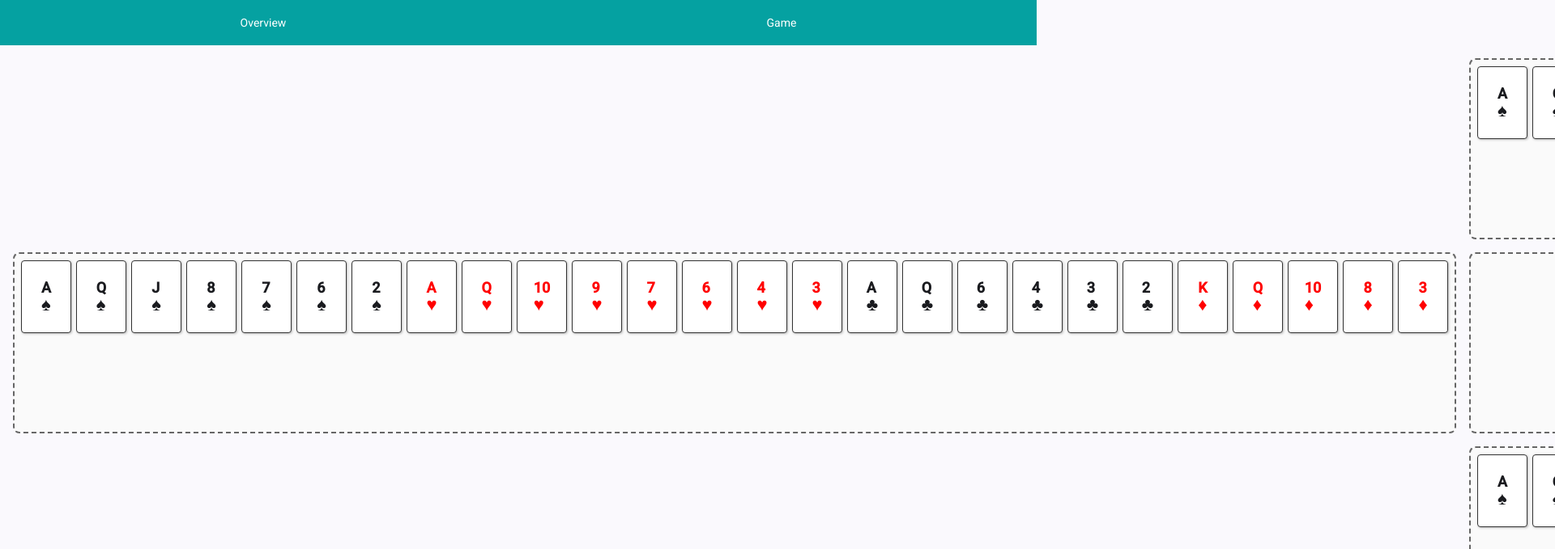
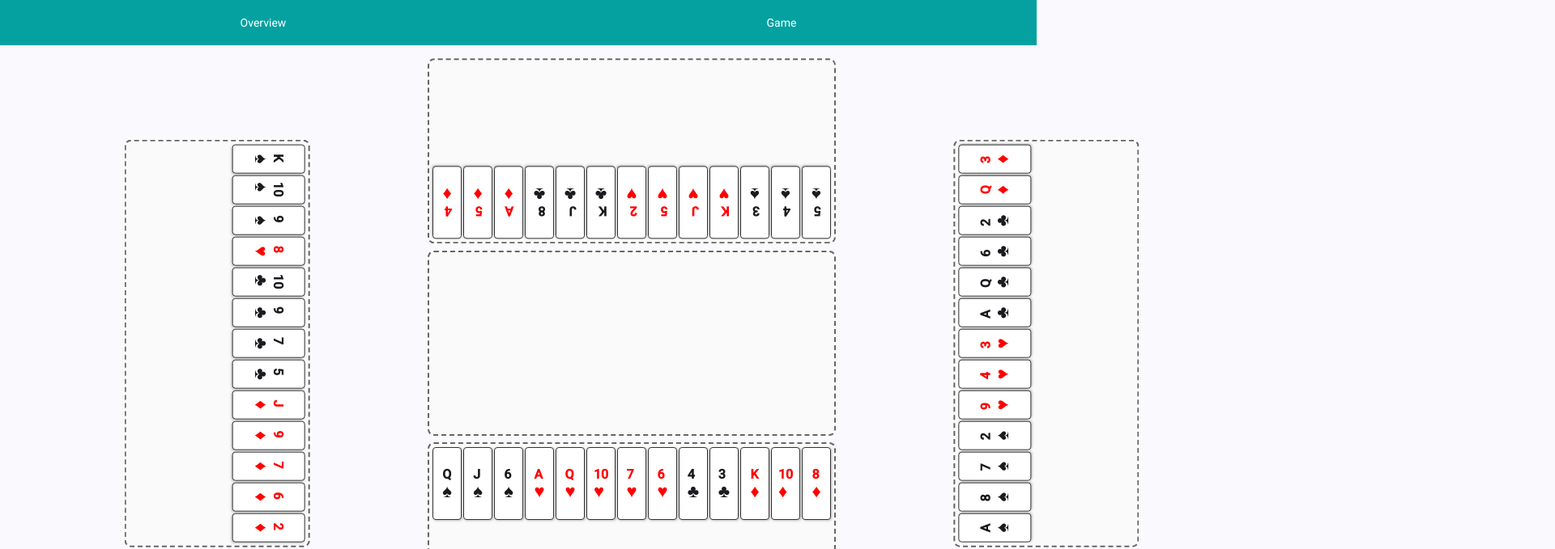
Before and after one commit to yohagos/ng-card-game, an Angular app: page / in a window 1280 px wide. Shown: the top 679 px of the page at 81% size, 1920 px wide, since content can reach past the window. Built offline with nearby package versions, Linux system fonts and the light colour scheme.

Commit message:
minor adjustings of game design

```diff
--- a/src/app/shared/card/card.html
+++ b/src/app/shared/card/card.html
@@ -1,56 +1,3 @@
-<!-- @if (loading()) { loading... } @else {
-<div class="board">
-  <div class="zone"></div>
-  <div class="zone"></div>
-  <div class="zone"></div>
-  <div
-    class="zone center"
-    cdkDropList
-    id="center"
-    [cdkDropListData]="centerCards"
-    [cdkDropListConnectedTo]="['stack']"
-    (cdkDropListDropped)="dropCard($event)"
-  >
-    <div *ngFor="let card of centerCards" cdkDrag class="card {{ card.suit }} ">
-      <div class="corner top-left">
-        <div class="value">{{ card.value }}</div>
-        <div class="suit">{{ card.suit }}</div>
-      </div>
-      <div class="card-center">
-        {{ card.suit }}
-      </div>
-      <div class="corner bottom-right">
-        <div class="value">{{ card.value }}</div>
-        <div class="suit">{{ card.suit }}</div>
-      </div>
-    </div>
-  </div>
-
-  <div
-    class="zone stack"
-    cdkDropList
-    id="stack"
-    [cdkDropListData]="stackCards"
-    [cdkDropListConnectedTo]="['center']"
-    (cdkDropListDropped)="dropCard($event)"
-  >
-    <div *ngFor="let card of stackCards; let i = index" cdkDrag class="card {{ card.suit }}">
-      <div class="corner top-left">
-        <div class="value">{{ card.value }}</div>
-        <div class="suit">{{ card.suit }}</div>
-      </div>
-      <div class="card-center">
-        {{ card.suit }}
-      </div>
-      <div class="corner bottom-right">
-        <div class="value">{{ card.value }}</div>
-        <div class="suit">{{ card.suit }}</div>
-      </div>
-    </div>
-  </div>
-</div>
-} -->
-
 <div class="board">
   <div
     class="zone to-center"
@@ -61,7 +8,7 @@
     (cdkDropListDropped)="dropCard($event)"
   >
     <div class="card-row">
-      @for (card of userB; track $index) {
+      @for (card of userA; track $index) {
       <div class="card {{ card.suit }}" cdkDrag>
         <div class="corner top-left">
         <div class="value">{{ card.value }}</div>
@@ -95,7 +42,7 @@
     cdkDropList
     id="center"
     [cdkDropListData]="centerCards"
-    [cdkDropListConnectedTo]="['userA,userB,userC,userD']"
+    [cdkDropListConnectedTo]="['userA','userB','userC','userD']"
     (cdkDropListDropped)="dropCard($event)"
   >
   <div class="card-row">
@@ -114,11 +61,11 @@
     cdkDropList
     id="userC"
     [cdkDropListData]="userC"
-    [cdkDropListConnectedTo]="['stack']"
+    [cdkDropListConnectedTo]="['center']"
     (cdkDropListDropped)="dropCard($event)"
   >
 <div class="card-row">
-      @for (card of userB; track $index) {
+      @for (card of userC; track $index) {
       <div class="card {{ card.suit }}" cdkDrag>
         <div class="corner top-left">
         <div class="value">{{ card.value }}</div>
@@ -133,11 +80,11 @@
     cdkDropList
     id="userD"
     [cdkDropListData]="userD"
-    [cdkDropListConnectedTo]="['stack']"
+    [cdkDropListConnectedTo]="['center']"
     (cdkDropListDropped)="dropCard($event)"
   >
 <div class="card-row">
-      @for (card of userB; track $index) {
+      @for (card of userD; track $index) {
       <div class="card {{ card.suit }}" cdkDrag>
         <div class="corner top-left">
         <div class="value">{{ card.value }}</div>
--- a/src/app/shared/card/card.scss
+++ b/src/app/shared/card/card.scss
@@ -1,69 +1,13 @@
-/* .board {
-  display: flex;
-  flex-direction: row;
-  align-items: center;
-  gap: 10px;
-  padding: 1.5rem;
-}
-
-.zone {
-  min-height: 130px;
-  min-width: 200px;
-  border: 2px dashed #555;
-  border-radius: 6px;
-  display: flex;
-  flex-wrap: wrap;
-  gap: 8px;
-  padding: 12px;
-}
-
-.card {
-  width: 100px;
-  height: 150px;
-  background: #f1f1f1;
-  border: 1px solid #333;
-  border-radius: 8px;
-  display: grid;
-  place-items: center;
-  box-shadow: 2px 2px 4px rgba(0, 0, 0, 0.6);
-  cursor: grab;
-}
-
-.top-left {
-    top: 6px;
-    left: 4px;
-  }
-
-  .bottom-right {
-    bottom: 6px;
-    right: 4px ;
-    transform: rotate(180deg);
-  }
-
-.cdk-drag-dragging {
-  opacity: 0.6;
-  cursor: grabbing;
-}
-
-.cdk-drag-placeholder {
-  background: #51ff8b96;
-}
-
-.♥, .♦ {
-  color: red;
-} */
-
-/* layout.scss */
 .board{
   display:grid;
   grid-template-areas:
-    ".    top   ."
-    "left mid   right"
-    ".    bot   .";
+    ". top ."
+    "left mid right"
+    ". bot .";
   grid-template-columns:1fr 1fr 1fr;
   grid-template-rows:1fr 1fr 1fr;
   height:92vh;
-  gap:1rem;
+  gap:0.5rem;
   padding:1rem;
   box-sizing:border-box;
 }
@@ -71,6 +15,7 @@
   border:2px dashed #666;
   border-radius:8px;
   background:#fafafa;
+  max-width: 500px;
 }
 .to-center     {grid-area:top;}
 .left-center   {grid-area:left;}
@@ -92,14 +37,26 @@
   justify-content:center;
 }
 
+.to-center {
+  transform: rotate(180deg);
+}
+
+.left-center {
+  transform: rotate(90deg);
+}
+
+.right-center {
+  transform: rotate(270deg);
+}
+
 .card-row {
   display:flex;
-  gap:6px;
-  padding:8px;
+  gap:2px;
+  padding:4px;
 }
 
 .card{
-  width:60px;
+  width:55px;
   height:88px;
   background:#fff;
   border:1px solid #333;
@@ -109,7 +66,7 @@
   align-items:center;
   justify-content:center;
   font-weight:bold;
-  font-size:18px;
+  font-size:16px;
   cursor:pointer;
   box-shadow:1px 1px 3px rgba(0,0,0,.25);
 }
--- a/src/app/shared/card/card.ts
+++ b/src/app/shared/card/card.ts
@@ -4,7 +4,6 @@ import {
   CdkDragDrop,
   CdkDropList,
   CdkDrag,
-  CdkDropListGroup,
   moveItemInArray,
   transferArrayItem
 } from "@angular/cdk/drag-drop";
@@ -17,7 +16,6 @@ import {
     CommonModule,
     CdkDropList,
     CdkDrag,
-    CdkDropListGroup,
 ],
   templateUrl: './card.html',
   styleUrl: './card.scss'
@@ -36,7 +34,6 @@ export class Card implements OnInit, OnDestroy {
   userC: any[] = []
   userD: any[] = []
 
-  //stackCards: any[] = []
   centerCards: any[] = []
 
   constructor() {
@@ -74,9 +71,16 @@ export class Card implements OnInit, OnDestroy {
   getRandomCards() {
     const shuffled = [...this.cards].sort(() => 0.5 - Math.random())
     this.userA = this.sortCards(shuffled.splice(0, 13))
-    this.userB = this.sortCards(shuffled.splice(13, 26))
-    this.userC = this.sortCards(shuffled.splice(26, 39))
-    this.userD = this.sortCards(shuffled.splice(39, 52))
+    this.userB = this.sortCards(shuffled.splice(0, 13))
+    this.userC = this.sortCards(shuffled.splice(0, 13))
+    this.userD = this.sortCards(shuffled.splice(0, 13))
+
+    console.log('Shuffled List of cards | Before => ', shuffled)
+    console.log('User a cards => ', this.userA)
+    console.log('User b cards => ', this.userB)
+    console.log('User c cards => ', this.userC)
+    console.log('User d cards => ', this.userD)
+    console.log('Shuffled List of cards | After => ', shuffled)
   }
 
   dropCard(event: CdkDragDrop<string[]>) {
```
